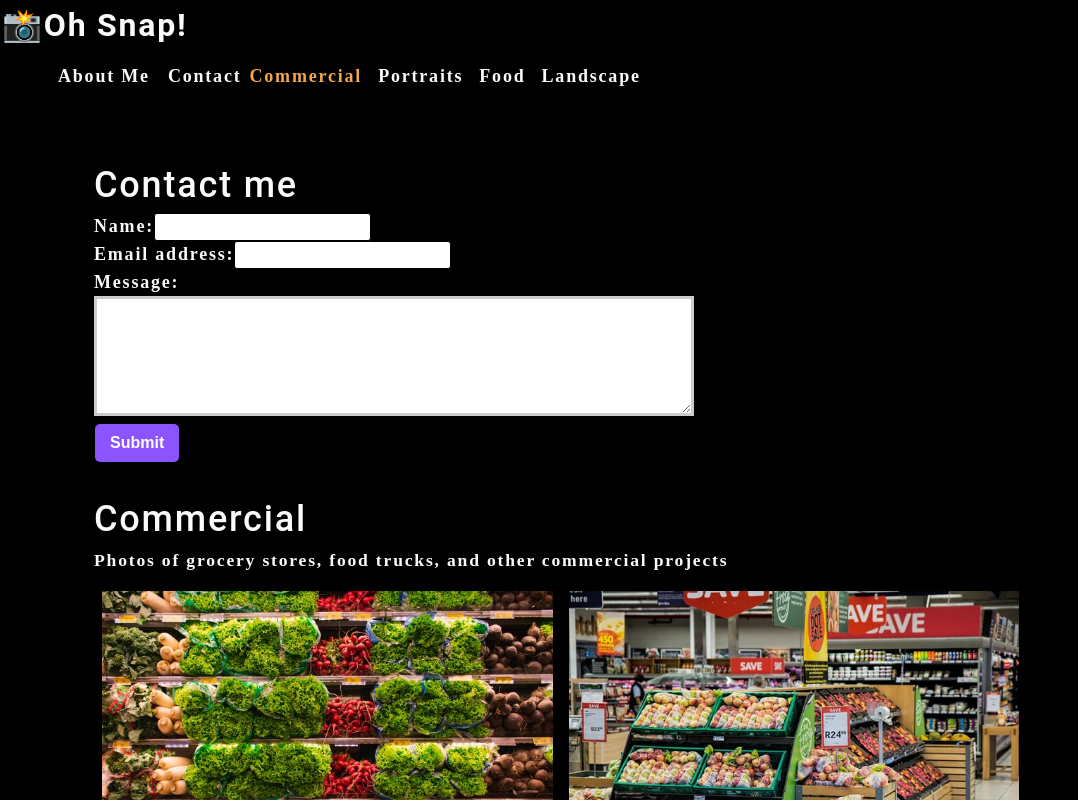
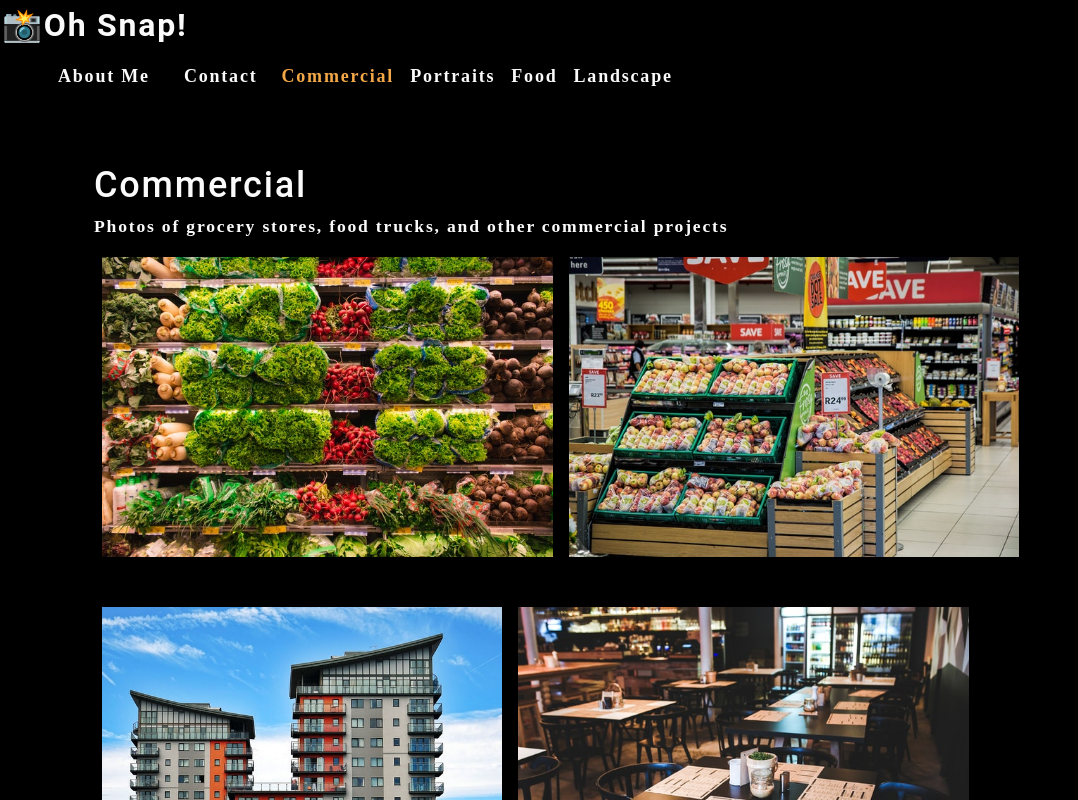
Before and after one commit to mhowitz/photo-port, a React (Create React App) app: page / in a window 1280 px wide. Shown: the top 800 px of the page, without its empty margins (0-1078 px from the left). Built offline with nearby package versions, Linux system fonts and the light colour scheme.

Commit message:
contact form functioning

```diff
--- a/src/App.js
+++ b/src/App.js
@@ -6,6 +6,7 @@
 
 
 function App() {
+  const [contactSelected, setContactSelected]= useState(false);
   const [categories] =useState([
     {
         name: "commercial",
@@ -26,11 +27,20 @@
     categories = {categories}
     setCurrentCategory={setCurrentCategory}
     currentCategory={currentCategory}
+    contactSelected ={contactSelected}
+    setContactSelected={setContactSelected}
     ></Nav>
       <main>
-      <ContactForm></ContactForm>
-      <Gallery currentCategory={currentCategory}></Gallery>
+
+      {!contactSelected ? (
+        <>
+        <Gallery currentCategory={currentCategory}></Gallery>
         <About></About>
+        </>
+      ) : (
+        <ContactForm></ContactForm>
+      )}
+
       </main>
     </div>
   );
--- a/src/components/Contact/index.js
+++ b/src/components/Contact/index.js
@@ -1,13 +1,30 @@
 import React, { useState } from "react";
-
-
+import { validateEmail } from '../../utils/helpers';
 
 function ContactForm() {
     const [formState, setFormState] = useState({ name: '', email: '', message: ''});
-    const { name, email, message } = formState
+    const { name, email, message } = formState;
+    const [errorMessage, setErrorMessage] = useState('');
     //jsx
     function handleChange(e) {
-        setFormState({ ...formState, [e.target.name]: e.target.value })
+        if(e.target.name === 'email') {
+            const isValid = validateEmail(e.target.value);
+            console.log(isValid);
+            if(!isValid) {
+                setErrorMessage('Your Email is invalid!')
+            } else {
+                setErrorMessage('');
+            }
+        } else {
+            if(!e.target.value.length) {
+                setErrorMessage(`${e.target.name} is required. `)
+            } else {
+                setErrorMessage('')
+            }
+        }
+        if(!errorMessage) {
+            setFormState({ ...formState, [e.target.name]: e.target.value })
+        }
     }
     // console.log(formState);
     function handleSubmit(e) {
@@ -20,16 +37,21 @@
             <form id="contact-form" onSubmit={handleSubmit}>
                 <div>
                     <label htmlFor="name">Name:</label>
-                    <input type="text" name="name" defaultValue={name} onChange={handleChange} />
+                    <input type="text" name="name" defaultValue={name} onBlur={handleChange} />
                 </div>
                 <div>
                     <label htmlFor="email">Email address:</label>
-                    <input type="email" name="email" defaultValue={email} onChange={handleChange} />
+                    <input type="email" name="email" defaultValue={email} onBlur={handleChange} />
                 </div>
                 <div>
                     <label htmlFor="message">Message:</label>
-                    <textarea name="message" defaultValue={message} onChange={handleChange} rows="5" />
+                    <textarea name="message" defaultValue={message} onBlur={handleChange} rows="5" />
                 </div>
+                {errorMessage && (
+                    <div>
+                        <p className="error-text">{errorMessage}</p>
+                    </div>
+                )}
                 <button type ="submit">Submit</button>
             </form>
         </section>
--- a/src/components/Nav/index.js
+++ b/src/components/Nav/index.js
@@ -5,7 +5,9 @@
     const {
         categories =[],
         setCurrentCategory,
-        currentCategory
+        currentCategory,
+        contactSelected,
+        setContactSelected
     }= props;
 
     useEffect(() => {
@@ -24,17 +26,17 @@
         <nav>
             <ul className="flex-row">
                 <li className="mx-2">
-                    <a data-testid="about" href="#about">About Me
+                    <a data-testid="about" href="#about" onClick={() => setContactSelected(false)}>About Me
                     </a>
                 </li>
-                <li>
-                    <span>Contact</span>
+                <li className={`mx-2 ${contactSelected && 'navActive'}`}>
+                    <span onClick={() => setContactSelected(true)}>Contact</span>
                 </li>
                 {categories.map((category) => (
                     <li className={`mx-1 ${
-                        currentCategory.name === category.name && 'navActive'}`
+                        currentCategory.name === category.name && !contactSelected && 'navActive'}`
                     } key={category.name}>
-                        <span onClick={() => {setCurrentCategory(category)}}>
+                        <span onClick={() => {setCurrentCategory(category); setContactSelected(false)}}>
                         {capitalizeFirstLetter(category.name)}
                         </span>
                     </li>
```
Also changed, not shown: 1 other file (tests, documents, lock files or other folders).
